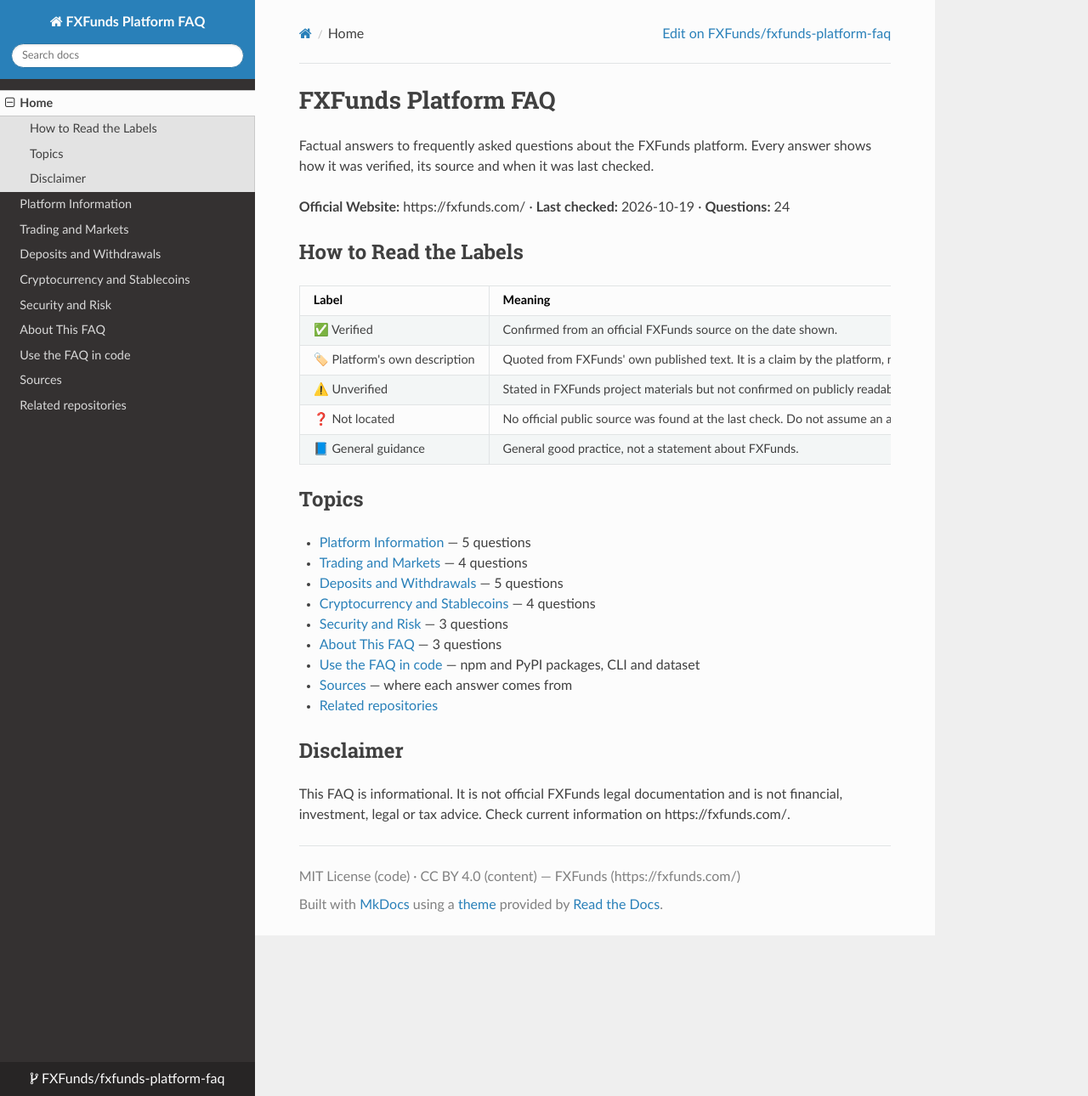
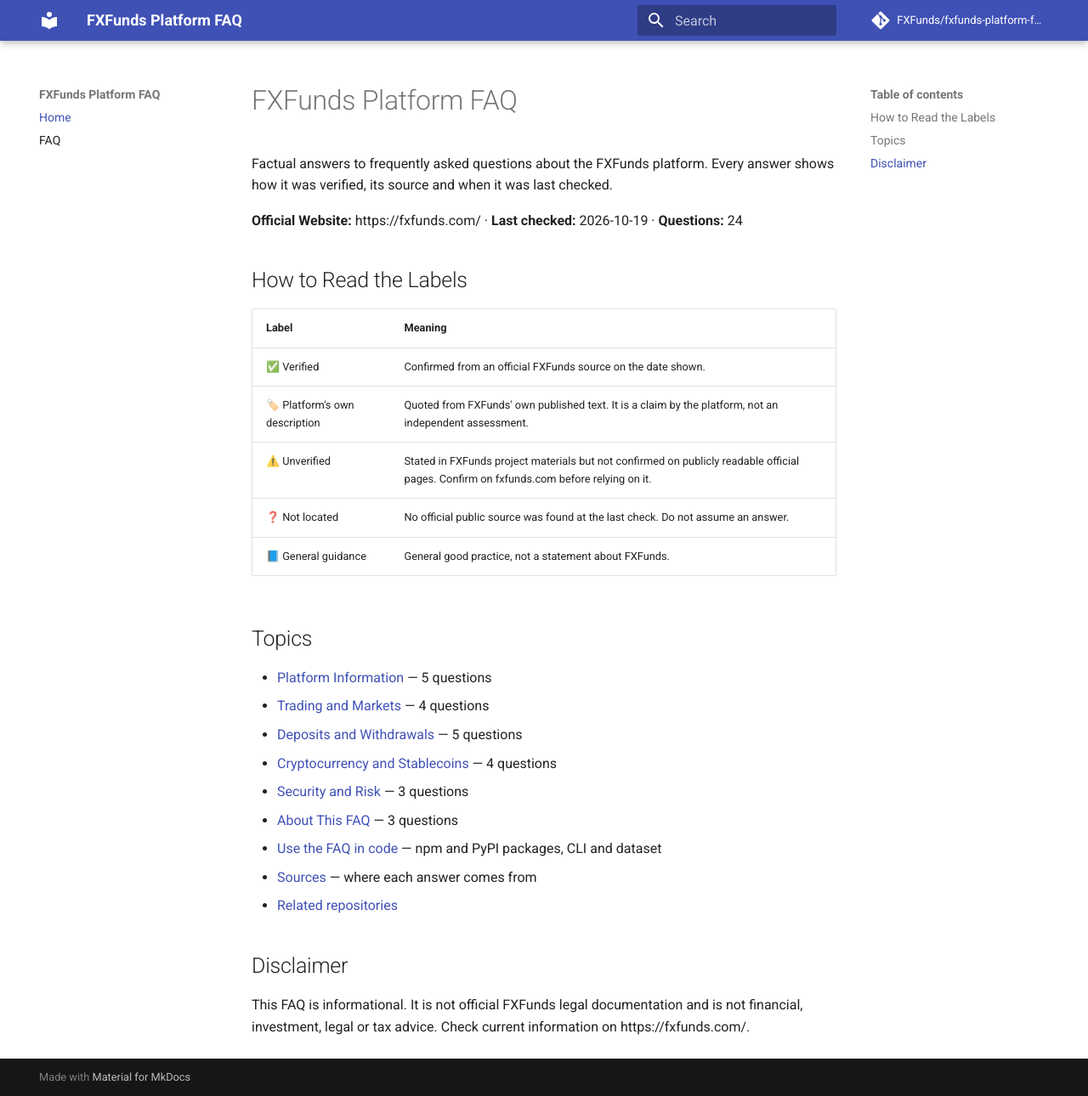
Before and after one commit to FXFunds/fxfunds-platform-faq, an MkDocs documentation site: the page built from docs/index.md, in a window 1280 px wide and 1290 px high. Shown: the whole window at 85% size. Built offline with MkDocs 1.6.1 and Material for MkDocs 9.7.7, drawn with Linux system fonts in a browser that asks for light colours; nearby versions of some CDN libraries; comment, search, counter and statistics services are not loaded.

Commit message:
Modify mkdocs.yml for site description and theme
Updated site description and changed theme to Material.

```diff
--- a/mkdocs.yml
+++ b/mkdocs.yml
@@ -1,28 +1,16 @@
 site_name: FXFunds Platform FAQ
 site_url: https://fxfunds-platform-faq.readthedocs.io
-site_description: "Factual FAQ and documentation resource covering FXFunds platform information, trading services, payment methods and risk considerations, with every answer labelled by how it was verified."
-site_author: FXFunds
+site_description: Searchable database of questions people ask about FXFunds.
 repo_url: https://github.com/FXFunds/fxfunds-platform-faq
 repo_name: FXFunds/fxfunds-platform-faq
-copyright: MIT License (code) · CC BY 4.0 (content) — FXFunds (https://fxfunds.com/)
-
 theme:
-  name: readthedocs
-
+  name: material
+  features:
+    - search.highlight
 nav:
   - Home: index.md
-  - Platform Information: platform.md
-  - Trading and Markets: trading-and-markets.md
-  - Deposits and Withdrawals: deposits-and-withdrawals.md
-  - Cryptocurrency and Stablecoins: crypto-and-stablecoins.md
-  - Security and Risk: security-and-risk.md
-  - About This FAQ: about-this-faq.md
-  - Use the FAQ in code: packages.md
-  - Sources: sources.md
-  - Related repositories: related-repositories.md
-
+  - FAQ: faq.md
 markdown_extensions:
   - tables
-  - admonition
   - toc:
       permalink: true
```
